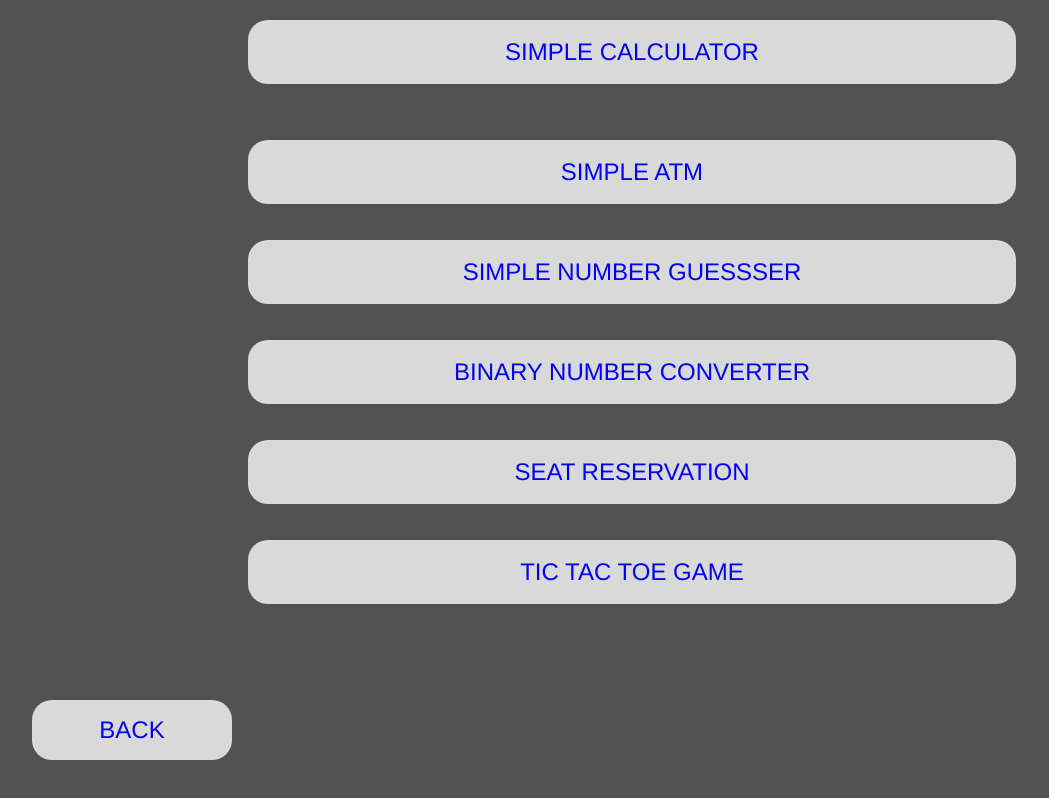
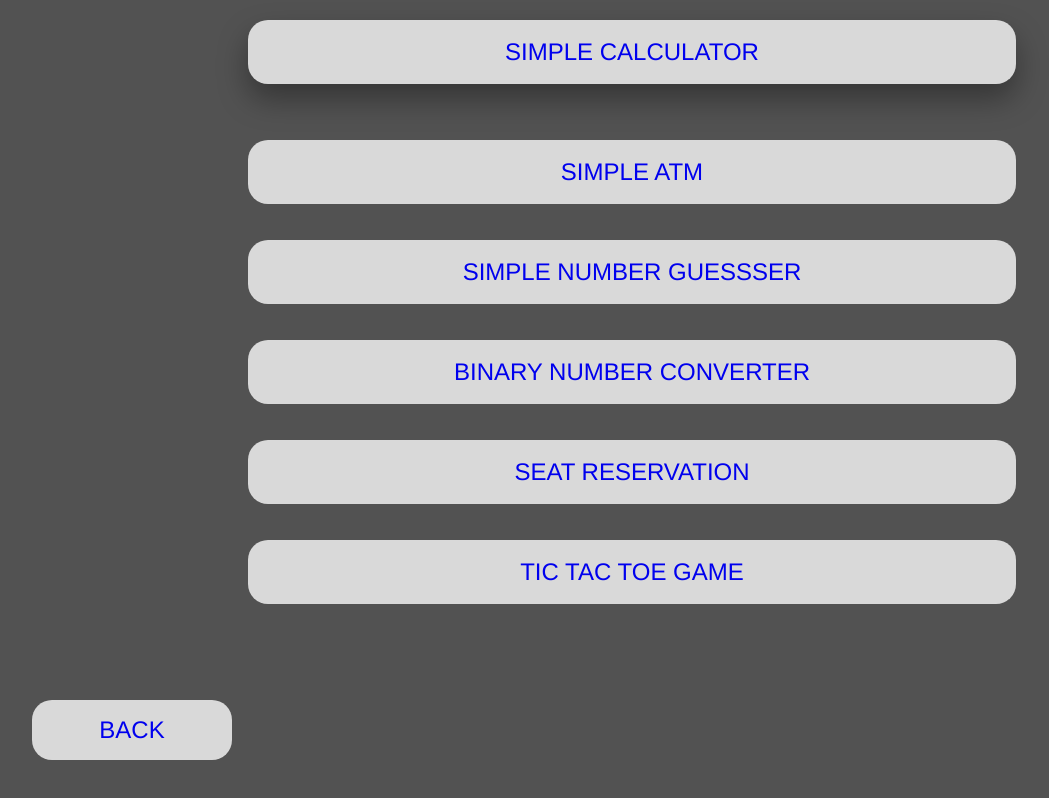
Before and after one commit to G0cto/NAWEW-HUMCOM1-final-project, a plain HTML site: page sub_index2.html in a window 1280 px wide. In both pictures the pointer is over the element "SIMPLE CALCULATOR". Shown: the whole page, without its empty margins (8-1057 px from the left). Drawn offline with nearby package versions, Linux system fonts and the light colour scheme.

Commit message:
Update sub_style2.css

```diff
--- a/sub_style2.css
+++ b/sub_style2.css
@@ -33,6 +33,7 @@
 }
 
 .rectangle:hover {
+  box-shadow: 0 15px 30px rgba(0, 0, 0, 0.35);
   transform: translateY(-20px);
 }
 
@@ -59,4 +60,5 @@
 
 .rectangle-2:hover {
   transform: translateY(-20px);
+
 }
```
